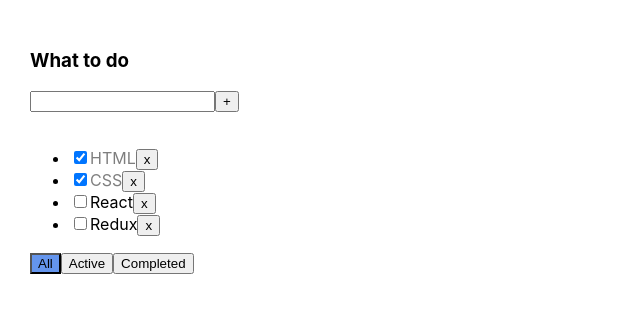
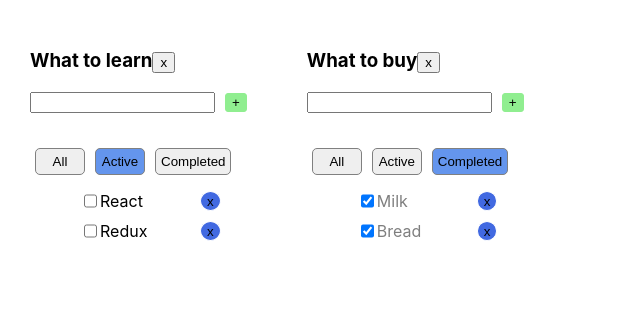
Before and after one commit to bunin-av/to_do_list, a React (Create React App) app: page / in a window 1280 px wide. Shown: the top 312 px of the page, without its empty margins (0-640 px from the left). Built offline with nearby package versions, Linux system fonts and the light colour scheme.

Commit message:
c5 - state structure refactored

```diff
--- a/src/App.css
+++ b/src/App.css
@@ -23,4 +23,37 @@
 .errorMessage {
   height: 20px;
   color: crimson;
+  margin: 5px 0 10px;
 }
+
+.button {
+  padding: 5px;
+  border-radius: 5px;
+  margin: 0 5px;
+  border: 1px solid grey;
+  min-width: 50px;
+}
+
+.taskTitle {
+  width: 100px;
+}
+
+.list {
+  display: flex;
+  list-style: none;
+  margin: 10px;
+}
+
+.deleteButton {
+  border-radius: 50%;
+  background: royalblue;
+  border: 1px solid white;
+}
+
+.addButton {
+  border-radius: 3px;
+  background: lightgreen;
+  border: 1px solid lightgreen;
+  /*outline: 1px solid lightgreen;*/
+  margin: 0 10px;
+}
--- a/src/App.tsx
+++ b/src/App.tsx
@@ -11,59 +11,99 @@ export type TaskType = {
 export type FilterTasksType = 'all' | 'active' | 'completed'
 
 
-function App() {
-    let [tasks, setTasks] = useState<Array<TaskType>>([
-        {id: v1(), title: 'HTML', isDone: true},
-        {id: v1(), title: 'CSS', isDone: true},
-        {id: v1(), title: 'React', isDone: false},
-        {id: v1(), title: 'Redux', isDone: false},
-    ])
-    let [filter, setFilter] = useState<FilterTasksType>('all')
+type TodoListType = {
+    id: string
+    title: string
+    filter: FilterTasksType
+}
+
+type TasksStateType = {
+    [key: string]: TaskType[]
+}
 
 
-    //вне компоненты
-    // export const deleteAffair = (affairs: Array<AffairType>, _id: number): Array<AffairType> => {
-    //     return affairs.filter(a => a._id !== _id)
-    // }
-    //внутри компоненты
-    // const deleteAffairCallback = (_id: number) => setAffairs(deleteAffair(affairs, _id))
-    const removeTask = (taskId: string) => {
-        let filteredTasks = tasks.filter(t => t.id !== taskId)
-        setTasks(filteredTasks)
+function App() {
+    const todoListID_1 = v1()
+    const todoListID_2 = v1()
+
+    const [todoLists, setTodoLists] = useState<TodoListType[]>([
+        {id: todoListID_1, title: 'What to learn', filter: 'active'},
+        {id: todoListID_2, title: 'What to buy', filter: 'completed'},
+    ])
+
+    const [tasks, setTasks] = useState<TasksStateType>({
+        [todoListID_1]: [
+            {id: v1(), title: 'HTML', isDone: true},
+            {id: v1(), title: 'CSS', isDone: true},
+            {id: v1(), title: 'React', isDone: false},
+            {id: v1(), title: 'Redux', isDone: false},
+        ],
+        [todoListID_2]: [
+            {id: v1(), title: 'Milk', isDone: true},
+            {id: v1(), title: 'Bread', isDone: true},
+            {id: v1(), title: 'Cheese', isDone: false},
+            {id: v1(), title: 'Potato', isDone: false},
+        ],
+
+    })
+
+    const removeTask = (taskId: string, todoListID: string) => {
+        tasks[todoListID].filter(t => t.id !== taskId)
+        setTasks(tasks)
     }
-    const changeTasksFilter = (filter: FilterTasksType) => setFilter(filter)
-    const filterTasks = () => {
-        switch (filter) {
+    const changeTasksFilter = (filter: FilterTasksType, todoListID: string) => {
+        const copy = todoLists.map(tl => tl.id === todoListID ? {...tl, filter} : tl)
+        setTodoLists(copy)
+    }
+
+    const addTask = (taskTitle: string, todoListID: string) => {
+        let newTask = {id: v1(), title: taskTitle, isDone: false}
+        tasks[todoListID].unshift(newTask)
+        setTasks(tasks)
+    }
+    const tickTask = (taskId: string, isDone: boolean, todoListID: string) => {
+        tasks[todoListID].map(t => (t.id === taskId) ? {...t, isDone} : t)
+        setTasks(tasks)
+    }
+
+    const filterTasks = (todoList: TodoListType) => {
+        switch (todoList.filter) {
             case "active":
-                return tasks.filter(t => !t.isDone)
+                return tasks[todoList.id].filter(t => !t.isDone)
             case "completed":
-                return tasks.filter(t => t.isDone)
+                return tasks[todoList.id].filter(t => t.isDone)
             default:
-                return tasks
+                return tasks[todoList.id]
         }
     }
 
-    const addTask = (taskTitle: string) => {
-        let newTask = {id: v1(), title: taskTitle, isDone: false}
-        let newTasks = [newTask, ...tasks]
-        setTasks(newTasks)
+    const removeTodoList = (todoListID: string) => {
+        const newTodoLists = todoLists.filter(t => t.id !== todoListID)
+        setTodoLists(newTodoLists)
     }
-    const tickTask = (taskId: string, isDone: boolean) => {
-        let newTasks = tasks.map(t => (t.id === taskId) ? {...t, isDone} : t)
-        setTasks(newTasks)
-    }
+
+
+    const todoListsComponents = todoLists.map(t => {
+        return (
+          <ToDoList
+            todoListID={t.id}
+            key={t.id}
+            title={t.title}
+            tasks={filterTasks(t)}
+            removeTask={removeTask}
+            filter={t.filter}
+            changeTasksFilter={changeTasksFilter}
+            addTask={addTask}
+            tickTask={tickTask}
+            removeTodoList={removeTodoList}
+          />
+        )
+    })
 
 
     return (
       <div className='App'>
-          <ToDoList title={'What to do'}
-                    tasks={filterTasks()}
-                    removeTask={removeTask}
-                    filter={filter}
-                    changeTasksFilter={changeTasksFilter}
-                    addTask={addTask}
-                    tickTask={tickTask}
-          />
+          {todoListsComponents}
       </div>
     );
 }
--- a/src/ToDoList.tsx
+++ b/src/ToDoList.tsx
@@ -1,4 +1,4 @@
-import React, {useState} from "react";
+import React, {ChangeEvent, useState} from "react";
 import {FilterTasksType, TaskType} from "./App";
 
 
@@ -6,10 +6,12 @@ type ToDoListPropsType = {
     title: string
     tasks: Array<TaskType>
     filter: FilterTasksType
-    removeTask: (taskId: string) => void
-    changeTasksFilter: (filter: FilterTasksType) => void
-    addTask: (taskTitle: string) => void
-    tickTask: (taskId: string, tickTask: boolean) => void
+    todoListID: string
+    removeTask: (taskId: string, todoListID: string) => void
+    changeTasksFilter: (filter: FilterTasksType, todoListID: string) => void
+    addTask: (taskTitle: string, todoListID: string) => void
+    tickTask: (taskId: string, tickTask: boolean, todoListID: string) => void
+    removeTodoList: (todoListID: string) => void
 }
 
 function ToDoList(props: ToDoListPropsType) {
@@ -27,54 +29,65 @@ function ToDoList(props: ToDoListPropsType) {
     }
     const addTask = () => {
         if (newTaskTitle.trim()) {
-            props.addTask(newTaskTitle.trim())
+            props.addTask(newTaskTitle.trim(), props.todoListID)
             setNewTaskTitle('')
         } else {
             setError(true)
         }
-        //
-        // const newTask = newTaskTitle.trim()
-        // if (!newTask) return
-        // props.addTask(newTask)
-        // setNewTaskTitle('')
     }
-    const setClass = (value: string) => props.filter === value ? 'activeButton' : ''
+    const setClass = (value: string) => `button ${props.filter === value ? 'activeButton' : ''}`
+    const changeStatus = (e: ChangeEvent<HTMLInputElement & HTMLUListElement>) => {
+        props.tickTask(e.target.value, e.target.checked, props.todoListID);
+    }
 
-
-    const taskElement = props.tasks.map(t => {
+    const taskElements = props.tasks.map(t => {
         return (
-          <li key={t.id}>
+          <li key={t.id} className='list'>
               <input type="checkbox"
                      checked={t.isDone}
-                     onChange={(e) => props.tickTask(t.id, e.currentTarget.checked)}
+                     value={t.id}
+                // changeStatus={(e) => props.tickTask(t.id, e.currentTarget.checked)}
               />
-              <span className={t.isDone ? 'completedTask' : ''}>{t.title}</span>
-              <button onClick={() => props.removeTask(t.id)}>x</button>
+              <span className={`taskTitle ${t.isDone ? 'completedTask' : ''}`}>{t.title}</span>
+              <button onClick={() => props.removeTask(t.id, props.todoListID)} className='deleteButton'>x</button>
           </li>
         )
     })
 
     return (
       <div>
-          <h3>{props.title}</h3>
+          <h3>
+              {props.title}
+              <button onClick={() => props.removeTodoList(props.todoListID)}>x</button>
+          </h3>
+
           <div>
               <input onChange={addNewTaskText}
                      value={newTaskTitle}
                      onKeyPress={addNewTaskTextByEnter}
                      className={error ? 'error' : ''}
               />
-              <button onClick={addTask}>+</button>
+              <button onClick={addTask} className='addButton'>+</button>
               <div className='errorMessage'>{error ? 'Title required' : ''}</div>
           </div>
           <div>
-              <ul>
-                  {taskElement}
-              </ul>
+              <button
+                onClick={() => props.changeTasksFilter('all', props.todoListID)}
+                className={setClass('all')}>All
+              </button>
+              <button
+                onClick={() => props.changeTasksFilter('active', props.todoListID)}
+                className={setClass('active')}>Active
+              </button>
+              <button
+                onClick={() => props.changeTasksFilter('completed', props.todoListID)}
+                className={setClass('completed')}>Completed
+              </button>
           </div>
           <div>
-              <button onClick={() => props.changeTasksFilter('all')} className={setClass('all')}>All</button>
-              <button onClick={() => props.changeTasksFilter('active')} className={setClass('active')}>Active</button>
-              <button onClick={() => props.changeTasksFilter('completed')} className={setClass('completed')}>Completed</button>
+              <ul onChange={changeStatus}>
+                  {taskElements}
+              </ul>
           </div>
       </div>
     )
```
